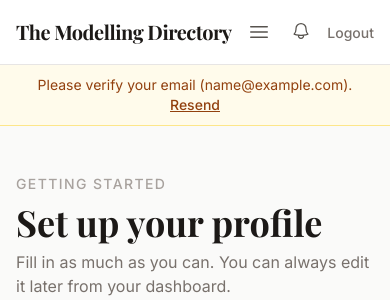
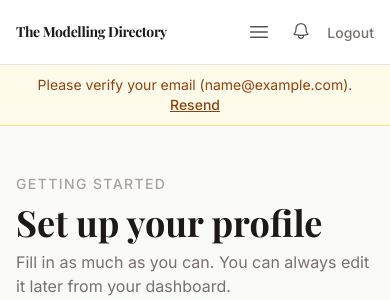
Before and after one commit to AmanNarendraAli/modeldirectory, a Django app: page /accounts/onboarding/ in a window 390 px wide. Shown: the top 300 px of the page. Run offline with Django 5.2, Linux system fonts and the light colour scheme; the visitor is signed in with stand-in values (Sample User, id 1); data that the repository does not hold is empty; some libraries are stand-ins or nearby versions.

Commit message:
attempting to fix header width

```diff
--- a/templates/partials/_navbar.html
+++ b/templates/partials/_navbar.html
@@ -3,8 +3,8 @@
         <div class="flex items-center justify-between h-16">
 
             <!-- Logo -->
-            <a href="{% url 'home' %}" class="flex-shrink-0 flex items-center gap-2">
-                <span class="font-display text-xl font-bold tracking-tight text-stone-900">The Modelling Directory</span>
+            <a href="{% url 'home' %}" class="min-w-0 flex items-center gap-2">
+                <span class="font-display text-sm sm:text-xl font-bold tracking-tight text-stone-900">The Modelling Directory</span>
             </a>
 
             <!-- Nav links (desktop) -->
```
